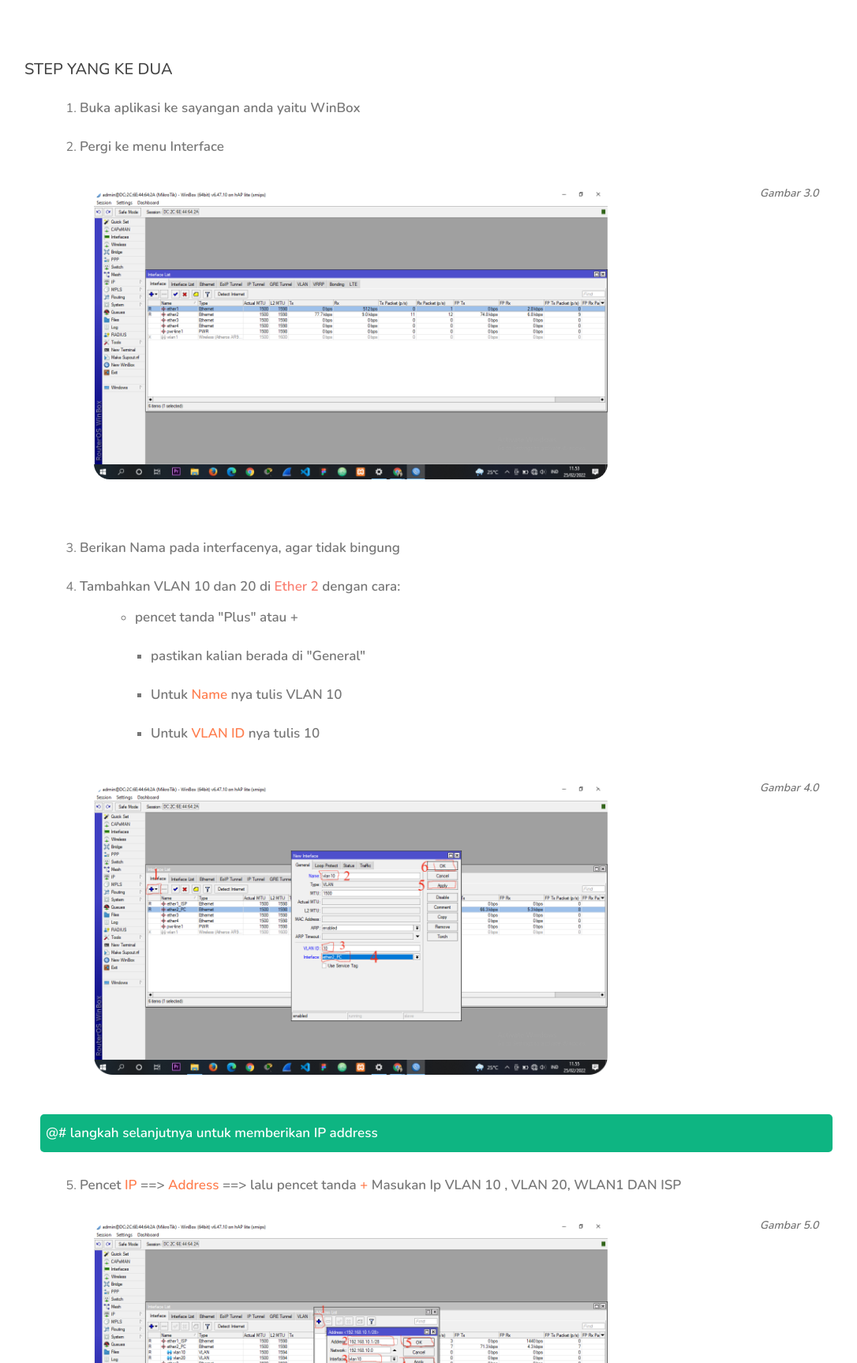
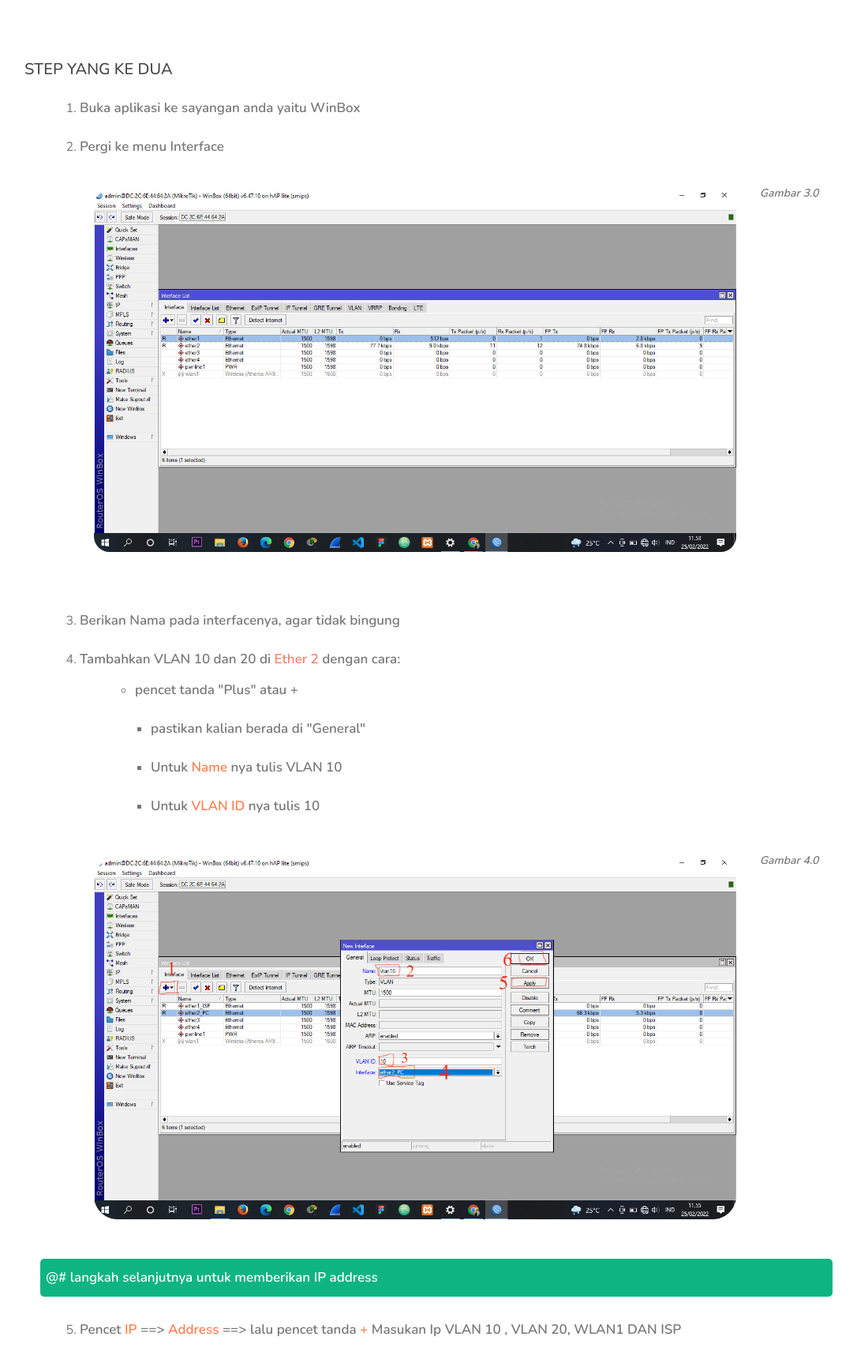
Before and after one commit to Ignasiussigit/NasWeb.github.io, a PHP site: page /public/mikrotik_1.html in a window 1280 px wide. Shown: the part 2563-4289 px from the top of the page at 79% size, without its empty margins (97-1183 px from the left). Run offline with PHP 8.4, Linux system fonts and the light colour scheme.

Commit message:
menggeser X

```diff
--- a/css/style.css
+++ b/css/style.css
@@ -1019,7 +1019,7 @@
 .container .popup-img span {
   position: absolute;
   margin-top: 190px;
-  right: 10px;
+  right: 100px;
   font-size: 40px;
   font-weight: bolder;
   color:#fff;
@@ -1035,6 +1035,12 @@
   width: 550px;
   object-fit: cover;
   padding: 60px;
+}
+
+@media (max-width:768px) {
+  .container .popup-img img {
+    width: 95%;
+  }
 }
 
 
--- a/public/mikrotik_1.html
+++ b/public/mikrotik_1.html
@@ -227,7 +227,8 @@
                     <p>Pergi ke menu Interface</p> <br>
                     <div class="container">
                         <div class="image-container">
-                            <div class="image"><img src="../images/interface winbox.png" alt=""></div> <br>
+                            <div class="image"><img src="../images/interface winbox.png" alt="" style="width: 100%;">
+                            </div> <br>
                             <small><i><b>Gambar 3.0</b></i></small>
                         </div>
                     </div>
@@ -256,7 +257,8 @@
                     <br>
                     <div class="container">
                         <div class="image-container">
-                            <div class="image"><img src="../images/interface 1 winbox.png" alt=""></div> <br>
+                            <div class="image"><img src="../images/interface 1 winbox.png" alt="" style="width: 100%;">
+                            </div> <br>
                             <small><i><b>Gambar 4.0</b></i></small>
                         </div>
                     </div>
@@ -275,22 +277,26 @@
                         ISP <br>
                     <div class="container">
                         <div class="image-container">
-                            <div class="image"><img src="../images/interface2 mikrotik.png" alt=""></div> <br>
+                            <div class="image"><img src="../images/interface2 mikrotik.png" alt="" style="width: 100%;">
+                            </div> <br>
                             <small><i><b>Gambar 5.0</b></i></small>
                         </div>
                         <br>
                         <div class="image-container">
-                            <div class="image"><img src="../images/interface3 mikrotik.png" alt=""></div> <br>
+                            <div class="image"><img src="../images/interface3 mikrotik.png" alt="" style="width: 100%;">
+                            </div> <br>
                             <small><i><b>Gambar 6.0</b></i></small>
                         </div>
                         <br>
                         <div class="image-container">
-                            <div class="image"><img src="../images/interface5 mikrotik.png" alt=""></div> <br>
+                            <div class="image"><img src="../images/interface5 mikrotik.png" alt="" style="width: 100%;">
+                            </div> <br>
                             <small><i><b>Gambar 7.0</b></i></small>
                         </div>
                         <br>
                         <div class="image-container">
-                            <div class="image"><img src="../images/interface4 mikrotik.png" alt=""></div> <br>
+                            <div class="image"><img src="../images/interface4 mikrotik.png" alt="" style="width: 100%;">
+                            </div> <br>
                             <small><i><b>Gambar 8.0 </b> <br>
                                     <p>Hasil IP Address</p>
                                 </i></small>
@@ -318,13 +324,13 @@
                         </li>
                     </ul>
                     <br>
-                    <div class="image-container" style="width: 80%;">
-                        <div class="image"><img src="../images/wireless1.png" alt=""></div>
+                    <div class="image-container">
+                        <div class="image"><img src="../images/wireless1.png" alt="" style="width: 100%;"></div>
                         <small><i><b>Gambar 9.0</b></i></small>
                     </div>
                     <br>
-                    <div class="image-container" style="width: 80%;">
-                        <div class="image"><img src="../images/wireless 2.png" alt=""></div>
+                    <div class="image-container">
+                        <div class="image"><img src="../images/wireless 2.png" alt="" style="width: 100%;"></div>
                         <small><i><b>Gambar 10.1</b></i></small>
                     </div>
                     </p>
@@ -339,15 +345,17 @@
                         dengan "Default ISP " kalian. disini default ISP saya (192.1.1) klik Apply lalu OK
                         <br>
                     <div class="container">
-                        <div class="image-container" style="width: 80%;">
-                            <div class="image"><img src="../images/ip routes.png" alt=""></div> <br>
+                        <div class="image-container">
+                            <div class="image"><img src="../images/ip routes.png" alt="" style="width: 100%;"></div>
+                            <br>
                             <small><i><b>Gambar 10.2</b></i></small>
                         </div>
                     </div>
                     <br>
                     <div class="container">
-                        <div class="image-container" style="width: 80%;">
-                            <div class="image"><img src="../images/ip routes1.png" alt=""></div> <br>
+                        <div class="image-container">
+                            <div class="image"><img src="../images/ip routes1.png" alt="" style="width: 100%;"></div>
+                            <br>
                             <small><i><b>Gambar 10.3</b></i></small>
                         </div>
                     </div>
@@ -378,28 +386,32 @@
                         <br>
                     <div class="container">
                         <div class="image-container">
-                            <div class="image"><img src="../images/firewall-nat1.png" alt=""></div> <br>
+                            <div class="image"><img src="../images/firewall-nat1.png" alt="" style="width: 100%;"></div>
+                            <br>
                             <small><i><b>Gambar 10.4</b></i></small>
                         </div>
                     </div>
                     <br>
                     <div class="container">
                         <div class="image-container">
-                            <div class="image"><img src="../images/firewall-nat2.png" alt=""></div> <br>
+                            <div class="image"><img src="../images/firewall-nat2.png" alt="" style="width: 100%;"></div>
+                            <br>
                             <small><i><b>Gambar 10.5</b></i></small>
                         </div>
                     </div>
                     <br>
                     <div class="container">
                         <div class="image-container">
-                            <div class="image"><img src="../images/firewall-nat3.png" alt=""></div> <br>
+                            <div class="image"><img src="../images/firewall-nat3.png" alt="" style="width: 100%;"></div>
+                            <br>
                             <small><i><b>Gambar 10.6</b></i></small>
                         </div>
                     </div>
                     <br>
                     <div class="container">
                         <div class="image-container">
-                            <div class="image"><img src="../images/hasil_firewall.png" alt=""></div> <br>
+                            <div class="image"><img src="../images/hasil_firewall.png" alt="" style="width: 100%;">
+                            </div> <br>
                             <small><i><b>Gambar 10.7</b></i></small>
                         </div>
                     </div>
@@ -453,7 +465,7 @@
             </h3>
             <br>
 
-            <h3 class="about-title">STEP YANG PERTAMA</h3>
+            <h3 class="about-title" style="font-size: 20px; margin-top: 30px;">STEP YANG PERTAMA</h3>
             <p class="teks">
             <ol>
                 <li>
@@ -465,7 +477,7 @@
             </ol>
             </p>
 
-            <h3 class="about-title">STEP 2</h3>
+            <h3 class="about-title" style="font-size: 20px;">STEP 2</h3>
             <p class="teks">
             <ol>
                 <li>
@@ -481,7 +493,8 @@
                         <br>
                     <div class="container">
                         <div class="image-container">
-                            <div class="image"><img src="../images/bridge port.png" alt=""></div> <br>
+                            <div class="image"><img src="../images/bridge port.png" alt="" style="width: 100%;"></div>
+                            <br>
                             <small><i><b>Gambar 10.8</b></i></small>
                         </div>
                     </div>
@@ -496,7 +509,8 @@
                                 <br>
                             <div class="container">
                                 <div class="image-container">
-                                    <div class="image"><img src="../images/switxh1.png" alt=""></div> <br>
+                                    <div class="image"><img src="../images/switxh1.png" alt="" style="width: 100%;">
+                                    </div> <br>
                                     <small><i><b>Gambar 10.9</b></i></small>
                                 </div>
                             </div>
@@ -508,7 +522,8 @@
                                 <br>
                             <div class="container">
                                 <div class="image-container">
-                                    <div class="image"><img src="../images/switch2.png" alt=""></div> <br>
+                                    <div class="image"><img src="../images/switch2.png" alt="" style="width: 100%;">
+                                    </div> <br>
                                     <small><i><b>Gambar 11.0</b></i></small>
                                 </div>
                             </div>
@@ -544,21 +559,24 @@
                                 <br>
                             <div class="container">
                                 <div class="image-container">
-                                    <div class="image"><img src="../images/switchport1.png" alt=""></div> <br>
+                                    <div class="image"><img src="../images/switchport1.png" alt="" style="width: 100%;">
+                                    </div> <br>
                                     <small><i><b>Gambar 11.1</b></i></small>
                                 </div>
                             </div>
                             <br>
                             <div class="container">
                                 <div class="image-container">
-                                    <div class="image"><img src="../images/switchport2.png" alt=""></div> <br>
+                                    <div class="image"><img src="../images/switchport2.png" alt="" style="width: 100%;">
+                                    </div> <br>
                                     <small><i><b>Gambar 11.2</b></i></small>
                                 </div>
                             </div>
                             <br>
                             <div class="container">
                                 <div class="image-container">
-                                    <div class="image"><img src="../images/switchport3.png" alt=""></div> <br>
+                                    <div class="image"><img src="../images/switchport3.png" alt="" style="width: 100%;">
+                                    </div> <br>
                                     <small><i><b>Gambar 11.3</b></i></small>
                                 </div>
                             </div>
```
